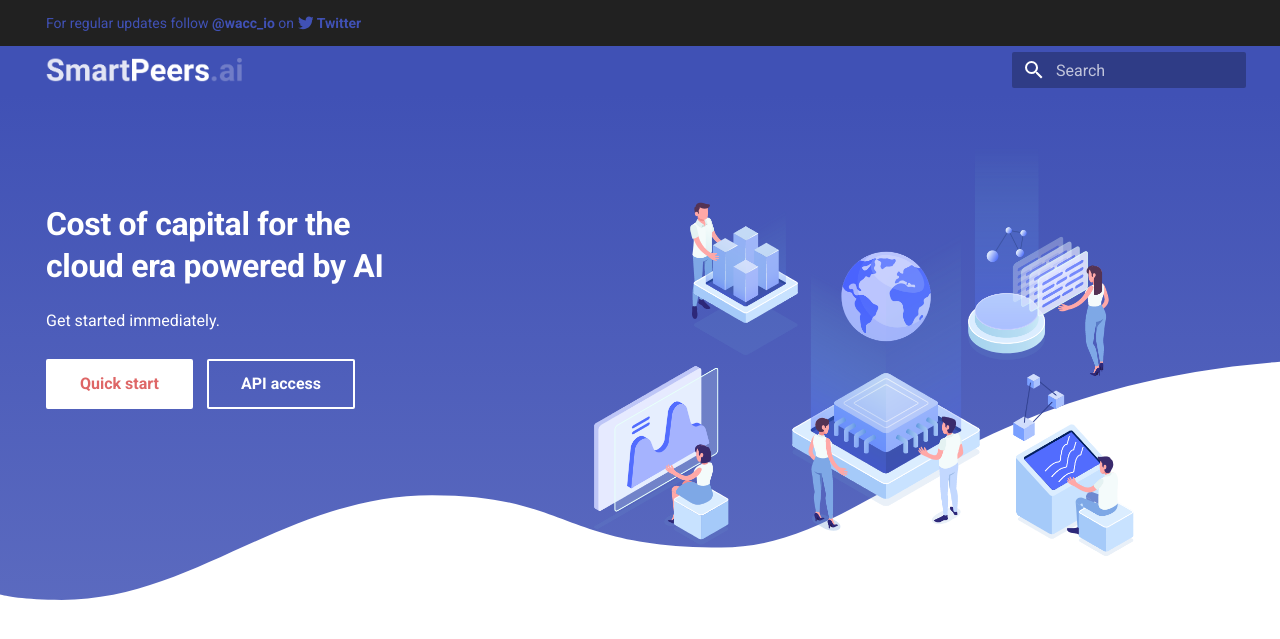
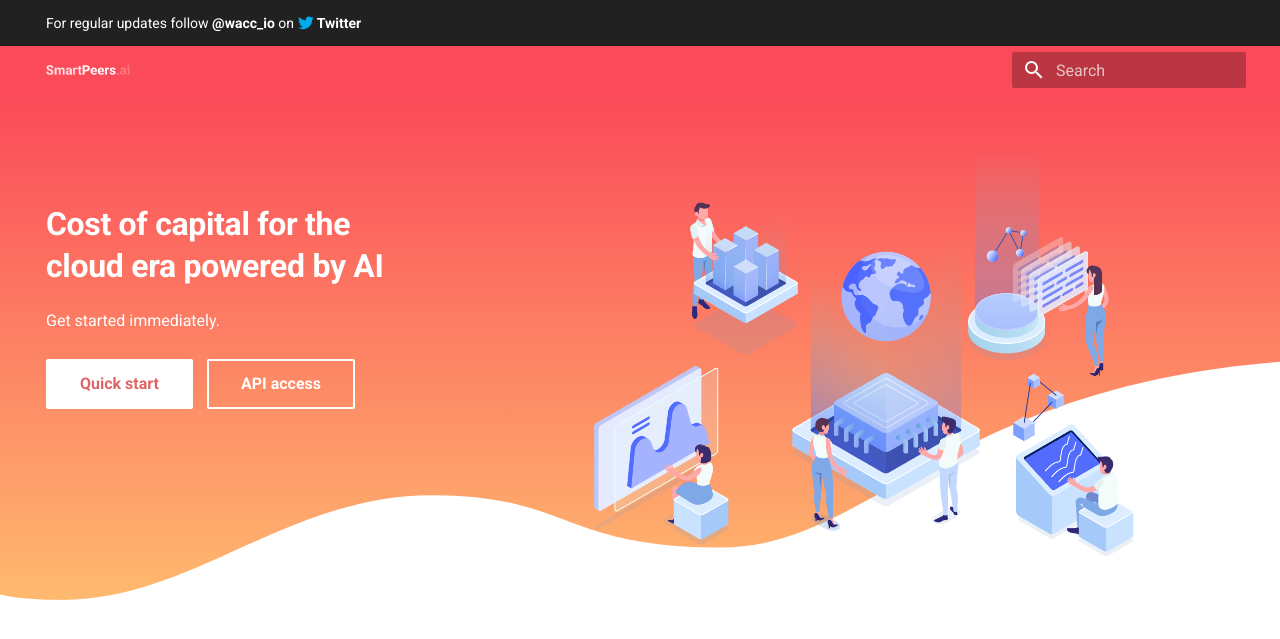
Before and after one commit to pax1a/smartpeers-web, an MkDocs documentation site: the page built from docs/index.md, in a window 1280 px wide. Shown: the top 639 px of the page. Built offline with MkDocs 1.6.1 and Material for MkDocs 9.7.7, drawn with Linux system fonts in a browser that asks for light colours.

Commit message:
Update mkdocs.yml

```diff
--- a/mkdocs.yml
+++ b/mkdocs.yml
@@ -3,6 +3,8 @@ theme:
   name: material
   custom_dir: overrides
   logo: img/smartpeers-logo-white.svg
+extra_css:
+  - stylesheets/custom.css
 extra:
   consent:
     title: Cookie consent
```
